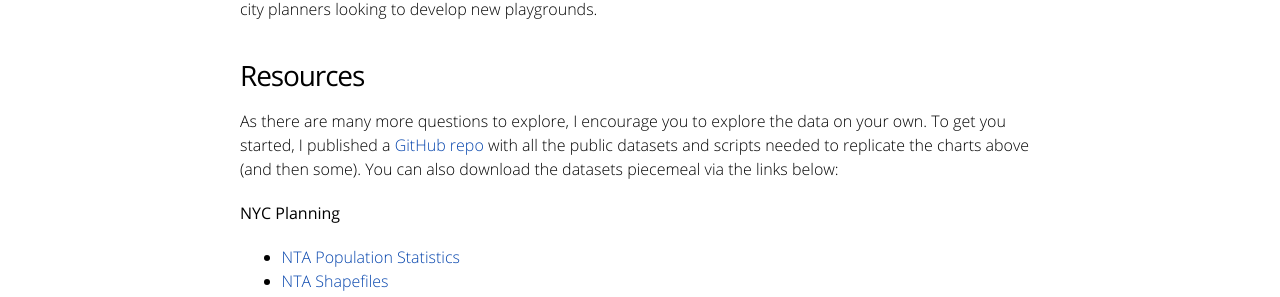
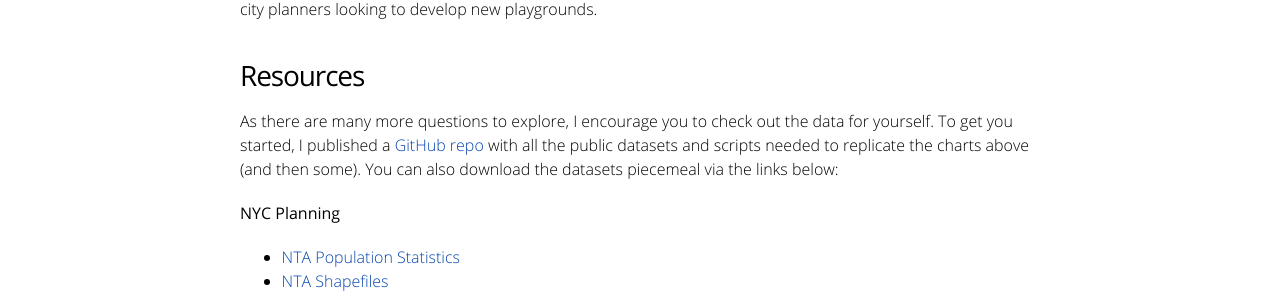
Before and after one commit to rcquan/rcquan.github.io, a Jekyll site: the page built from _posts/2015-02-09-nyc-playgrounds.md, in a window 1280 px wide and 900 px high, scrolled down 4417 px. Shown: the part 150-447 px from the top of the window. Built offline with Jekyll 4.4.1, drawn with Linux system fonts in a browser that asks for light colours; nearby versions of some CDN libraries; comment, search, counter and statistics services are not loaded.

Commit message:
amended caveat to nyc blog2

```diff
--- a/_posts/2015-02-09-nyc-playgrounds.md
+++ b/_posts/2015-02-09-nyc-playgrounds.md
@@ -65,7 +65,7 @@ Excluding the neighborhoods that are located near park areas, perhaps this list
 
 ### Resources
 
-As there are many more questions to explore, I encourage you to explore the data on your own. To get you started, I published a [GitHub repo](https://github.com/rcquan/nyc-playgrounds) with all the public datasets and scripts needed to replicate the charts above (and then some). You can also download the datasets piecemeal via the links below:
+As there are many more questions to explore, I encourage you to check out the data for yourself. To get you started, I published a [GitHub repo](https://github.com/rcquan/nyc-playgrounds) with all the public datasets and scripts needed to replicate the charts above (and then some). You can also download the datasets piecemeal via the links below:
 
 **NYC Planning**
 
```
